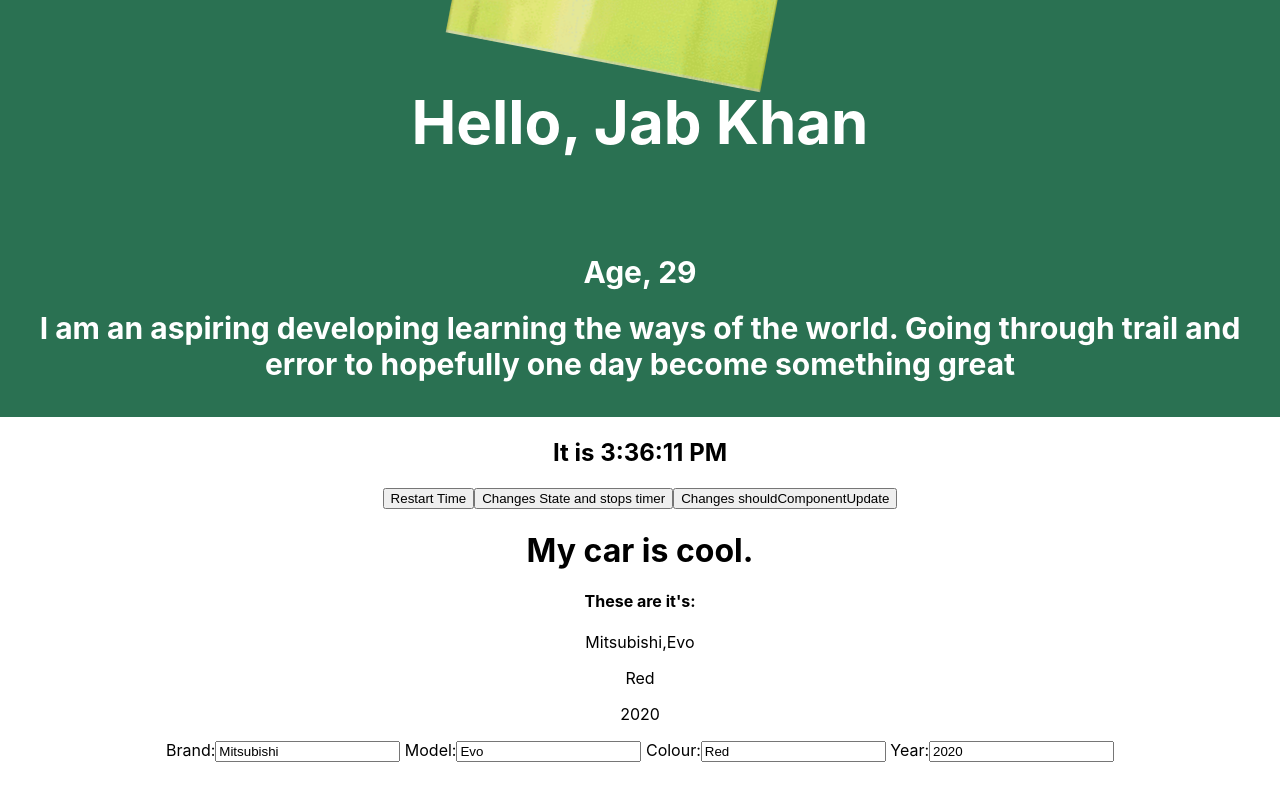
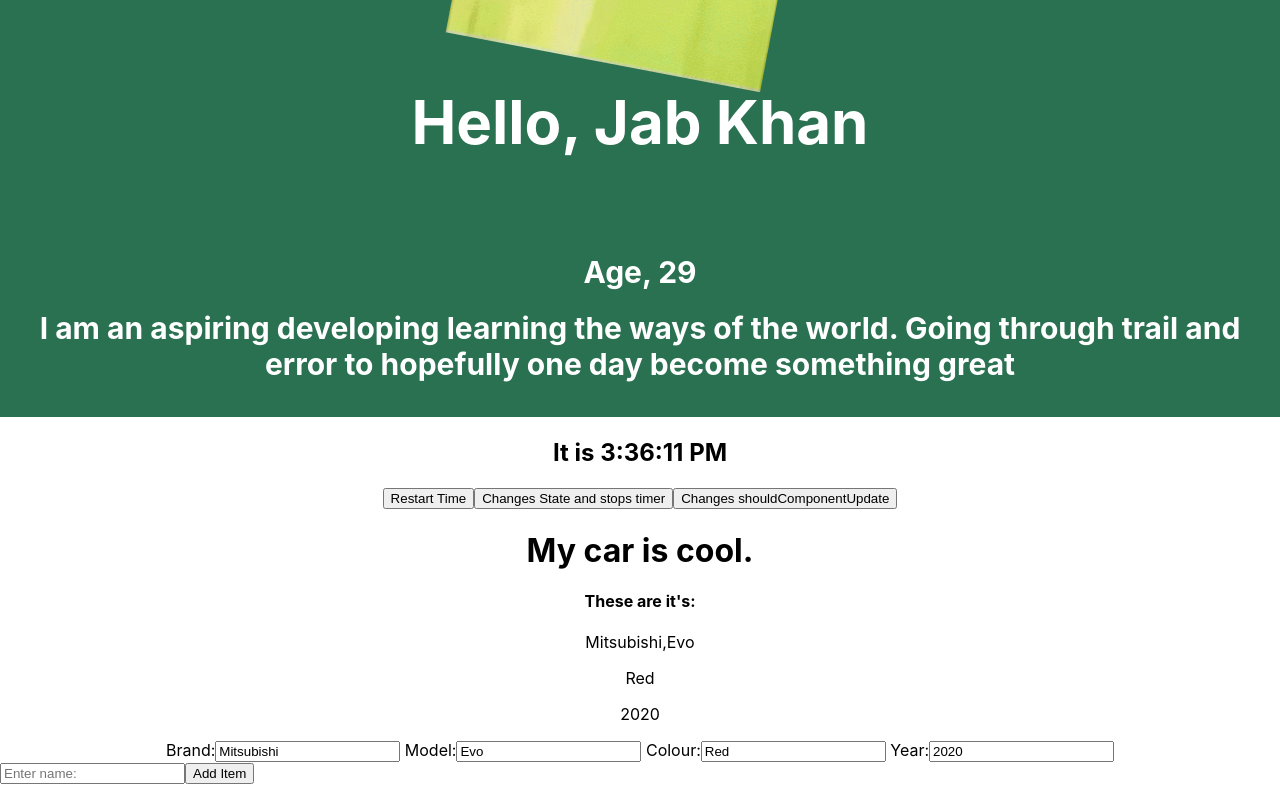
Before and after one commit to JabKhan23/QADemoReact, a React (Create React App) app: page / in a window 1280 px wide. Shown: the part 338-1138 px from the top of the page. Before the commit the page ends 1100 px from the top, so only its background shows below. Built offline with nearby package versions, Linux system fonts and the light colour scheme.

Commit message:
lifting states attempted

```diff
--- /dev/null
+++ b/src/AddItems.jsx
@@ -0,0 +1,19 @@
+const AddItems = ({ submitHandler, newItem, handleAdd }) => {
+    return (
+        <form onSubmit={submitHandler}>
+            <input
+                placeholder="Enter name:"
+                type="text"
+                onChange={newItem}
+            />
+            <button
+                type="button"
+                onClick={handleAdd}
+            >
+                Add Item
+          </button>
+        </form>
+    );
+}
+
+export default AddItems;
--- a/src/App.js
+++ b/src/App.js
@@ -10,10 +10,11 @@ import ComponentWithProps from './Hello';
 import Clock from './Clock';
 import Login from './Login';
 import Car from './Car';
+import Game from './Game';
 
 const App = () => {
 return (
-    <><Login /><ComponentWithProps /><Clock /><Car/></>
+    <><Login /><ComponentWithProps /><Clock /><Car/><Game/></>
 );
 }
 
--- /dev/null
+++ b/src/Game.jsx
@@ -0,0 +1,31 @@
+import { useState } from 'react';
+import AddItems from './AddItems';
+import ItemList from './ItemList';
+
+const Game = () => {
+
+   const [itemName, setItemName] = useState("");
+   const [items, setItems] = useState([]);
+
+    const newItem = ({ target }) => {
+        setItemName(target.value)
+    }
+
+   const submitForm = (event) => {
+       // Prevent form submission
+        event.preventDefault();
+   }
+
+    const handleAdd = () => {
+        // Save player name  state to array
+        setItems(items => [...items, itemName]);
+    }
+
+    return(
+       <>
+           <AddItems submitHandler={submitForm} newPlayer={newItem} handleAdd={handleAdd} />
+            <ItemList items={items}/>
+       </>
+   )
+}
+export default Game;
--- /dev/null
+++ b/src/ItemList.jsx
@@ -0,0 +1,17 @@
+const ItemList = ({items}) => {
+
+    const Display = ({ itemName }) => <li>{itemName}</li>
+    return (
+        <ul className="previousSearch">
+            {items.map((itemName, i) => (
+                <Display
+                    itemName={itemName}
+                    // Prevent duplicate keys by appending index:
+                    key={i}
+                />
+            ))}
+        </ul>
+     );
+}
+
+export default ItemList;
```
